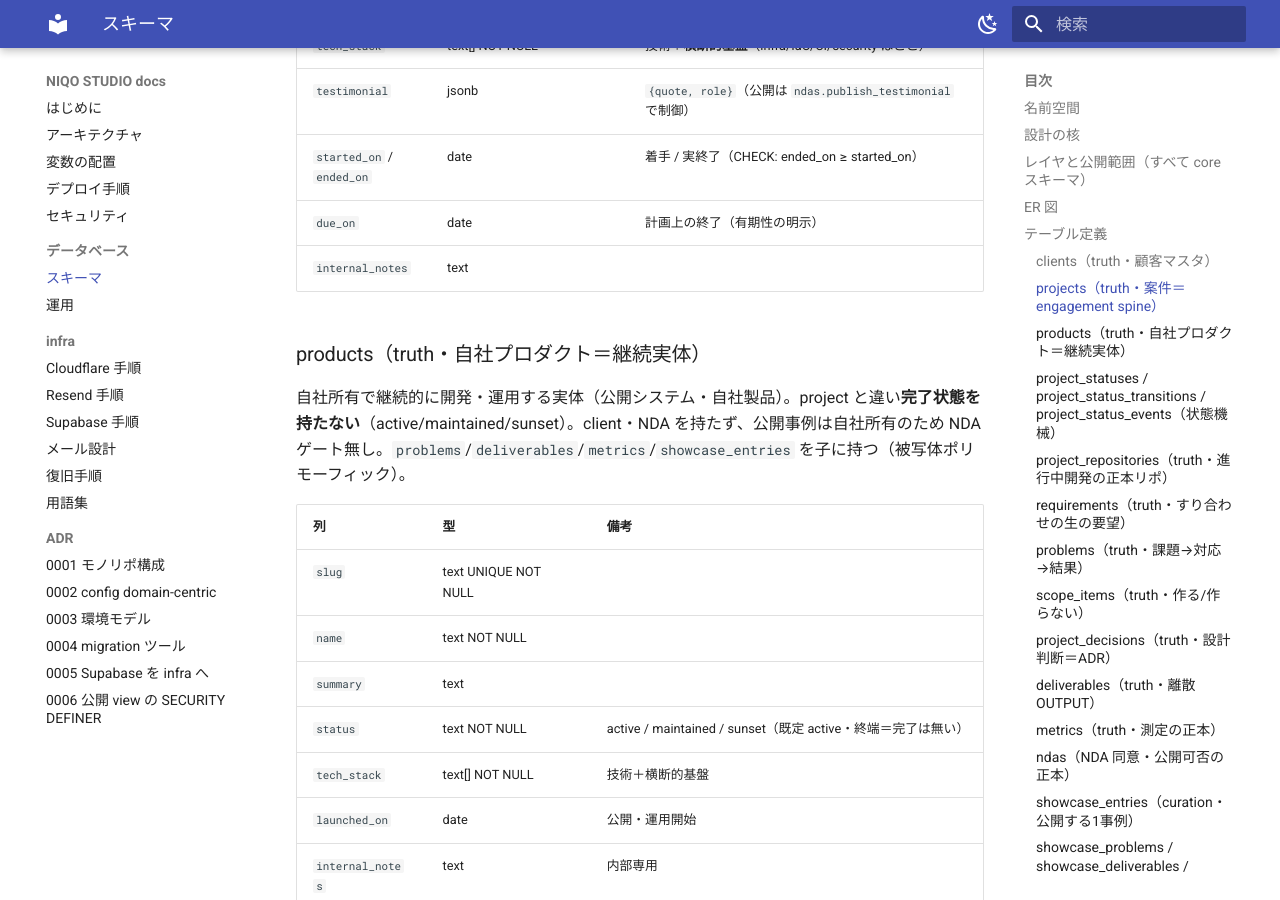
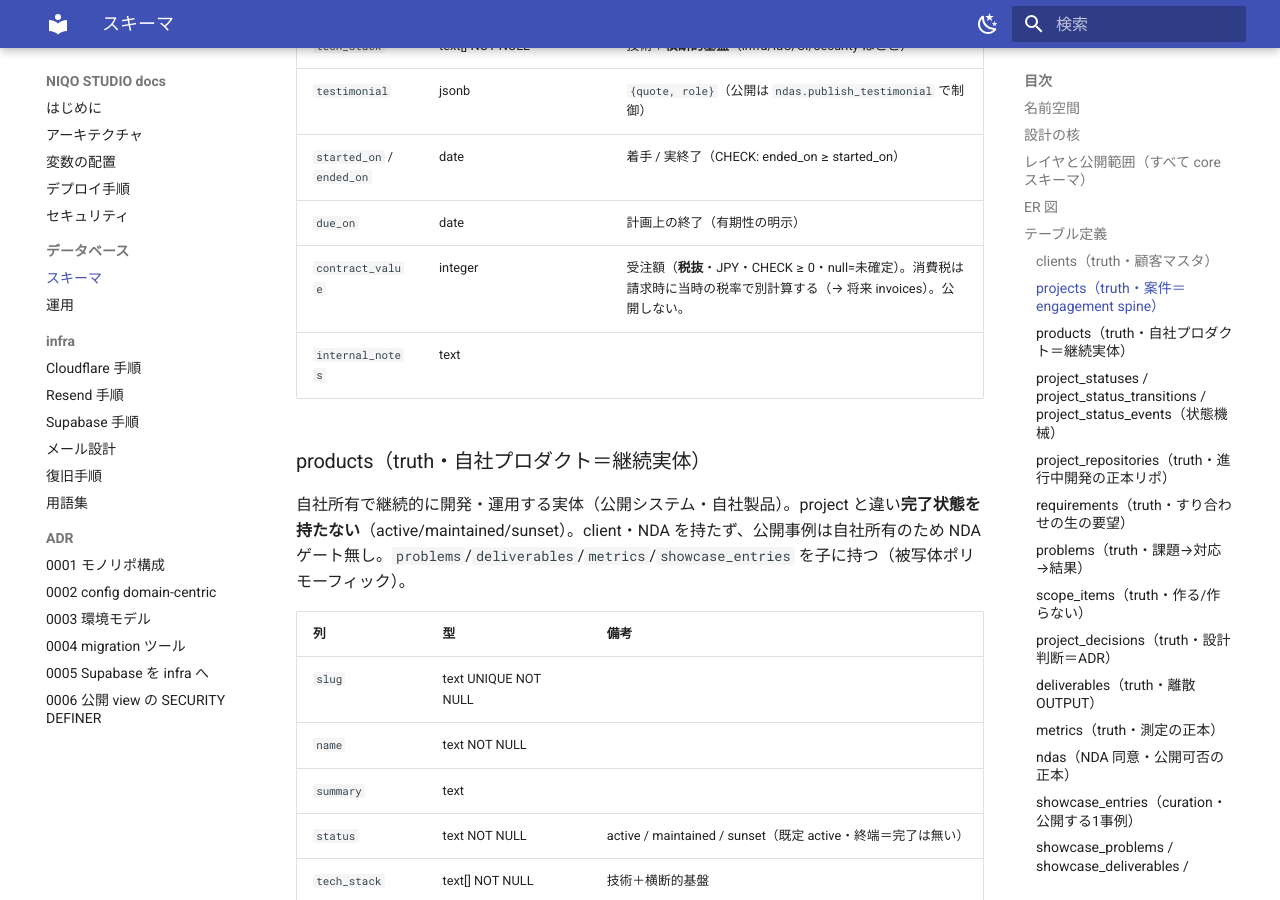
Before and after one commit to niqostudio/niqostudio, an MkDocs documentation site: the page built from docs/core/schema.md, in a window 1280 px wide and 900 px high, scrolled down 3684 px. Built offline with MkDocs 1.6.1 and Material for MkDocs 9.7.7, drawn with Linux system fonts in a browser that asks for light colours.

Commit message:
docs(core): projects.contract_value を税抜と明記
受注額は税抜（JPY）。消費税は請求時に当時の税率で別計算する（将来 invoices）と schema.md に記載。

```diff
--- a/docs/core/schema.md
+++ b/docs/core/schema.md
@@ -106,6 +106,7 @@ erDiagram
 | `testimonial` | jsonb | `{quote, role}`（公開は `ndas.publish_testimonial` で制御） |
 | `started_on` / `ended_on` | date | 着手 / 実終了（CHECK: ended_on ≥ started_on） |
 | `due_on` | date | 計画上の終了（有期性の明示） |
+| `contract_value` | integer | 受注額（**税抜**・JPY・CHECK ≥ 0・null=未確定）。消費税は請求時に当時の税率で別計算する（→ 将来 invoices）。公開しない。 |
 | `internal_notes` | text | |
 
 ### products（truth・自社プロダクト＝継続実体）
```
